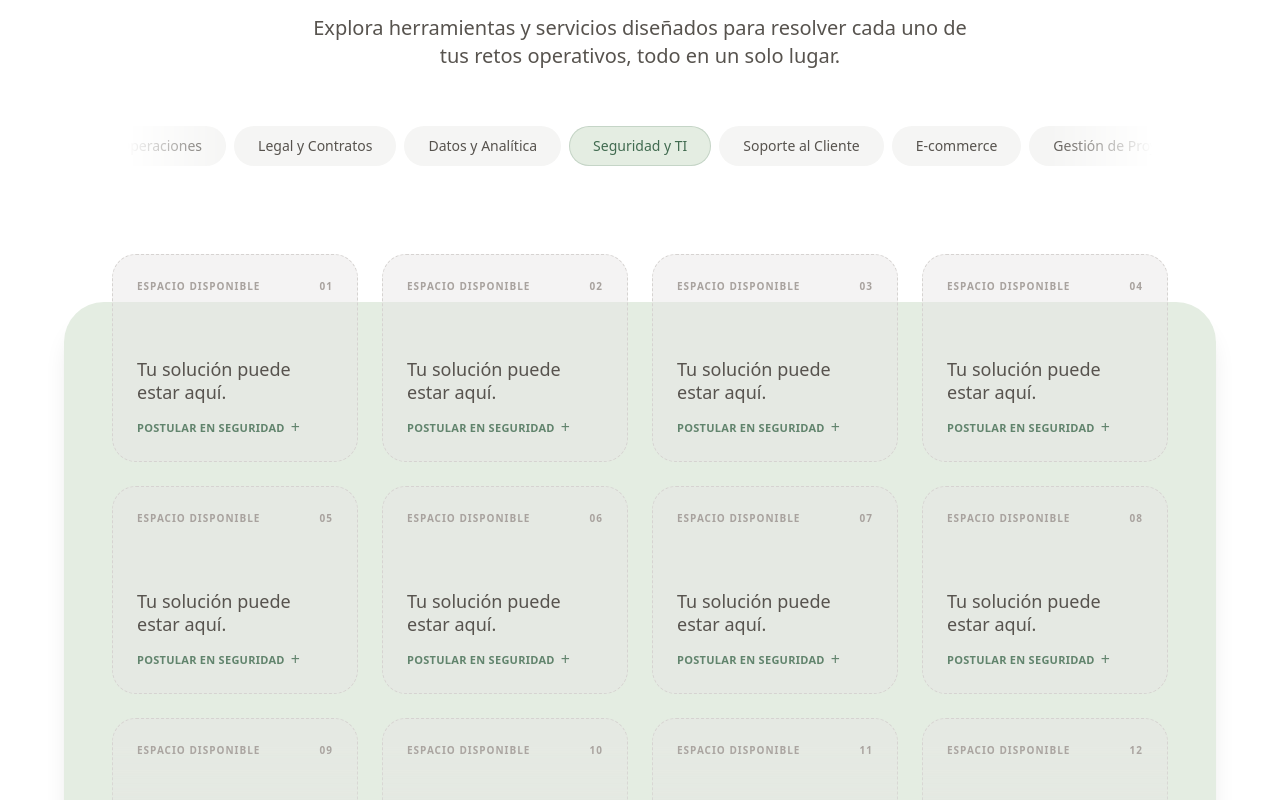
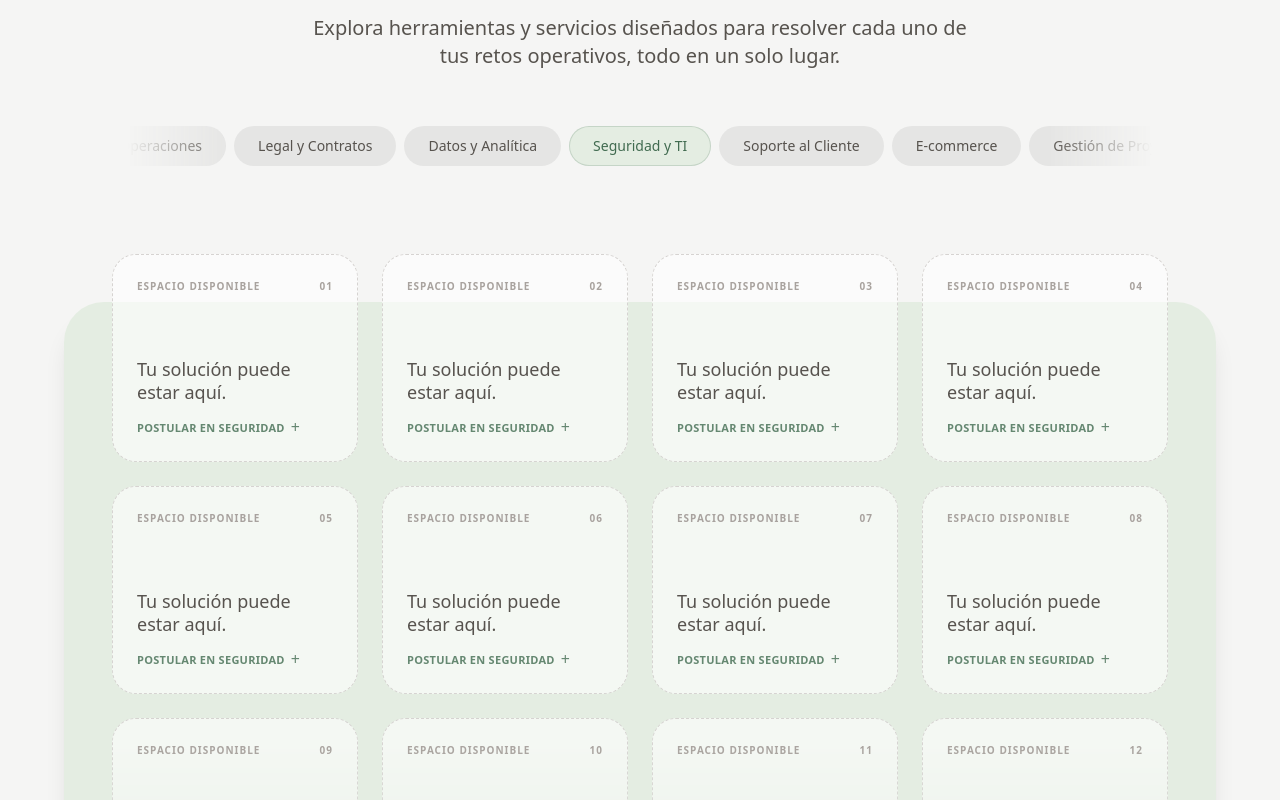
Before and after one commit to mxfounders/showcasemx, a Next.js app: page /aplicar in a window 1280 px wide. Shown: the part 2140-2940 px from the top of the page. Built offline with nearby package versions, Linux system fonts and the light colour scheme; no server answers; the database is empty.

Commit message:
fix(landing): remove hard bg-white section background to blend with page, revert card glassmorphism

```diff
--- a/src/components/landing-features.tsx
+++ b/src/components/landing-features.tsx
@@ -143,7 +143,7 @@ export function LandingFeatures() {
   };
 
   return (
-    <section className="py-24 sm:py-32 overflow-hidden bg-white">
+    <section className="py-24 sm:py-32 overflow-hidden bg-transparent">
       <div className="mx-auto max-w-[90rem] px-4 sm:px-6 lg:px-8">
         {/* Header */}
         <div className="text-center max-w-3xl mx-auto mb-12">
@@ -175,7 +175,7 @@ export function LandingFeatures() {
                   className={`whitespace-nowrap px-6 py-2.5 rounded-full text-sm font-medium transition-all duration-300 ${
                     isActive
                       ? "shadow-sm ring-1 ring-inset"
-                      : "bg-[#F5F5F4] text-stone-600 hover:bg-[#E5E5E4] ring-1 ring-inset ring-transparent"
+                      : "bg-[#E5E5E4] text-stone-600 hover:bg-[#D5D5D4] ring-1 ring-inset ring-transparent"
                   }`}
                   style={
                     isActive
@@ -219,7 +219,7 @@ export function LandingFeatures() {
                   {Array.from({ length: 16 }).map((_, i) => (
                     <div
                       key={i}
-                      className="rounded-3xl p-6 flex flex-col h-48 sm:h-52 bg-stone-200/45 border border-dashed border-stone-300 transition-all hover:-translate-y-0.5 hover:border-stone-400 hover:bg-stone-200/70 group cursor-pointer"
+                      className="rounded-3xl p-6 flex flex-col h-48 sm:h-52 bg-white/60 border border-dashed border-stone-300 backdrop-blur-md transition-all hover:bg-white hover:shadow-sm group cursor-pointer"
                     >
                       <div className="flex justify-between text-[10px] font-bold text-stone-400 tracking-widest uppercase mb-auto">
                         <span>Espacio Disponible</span>
```
